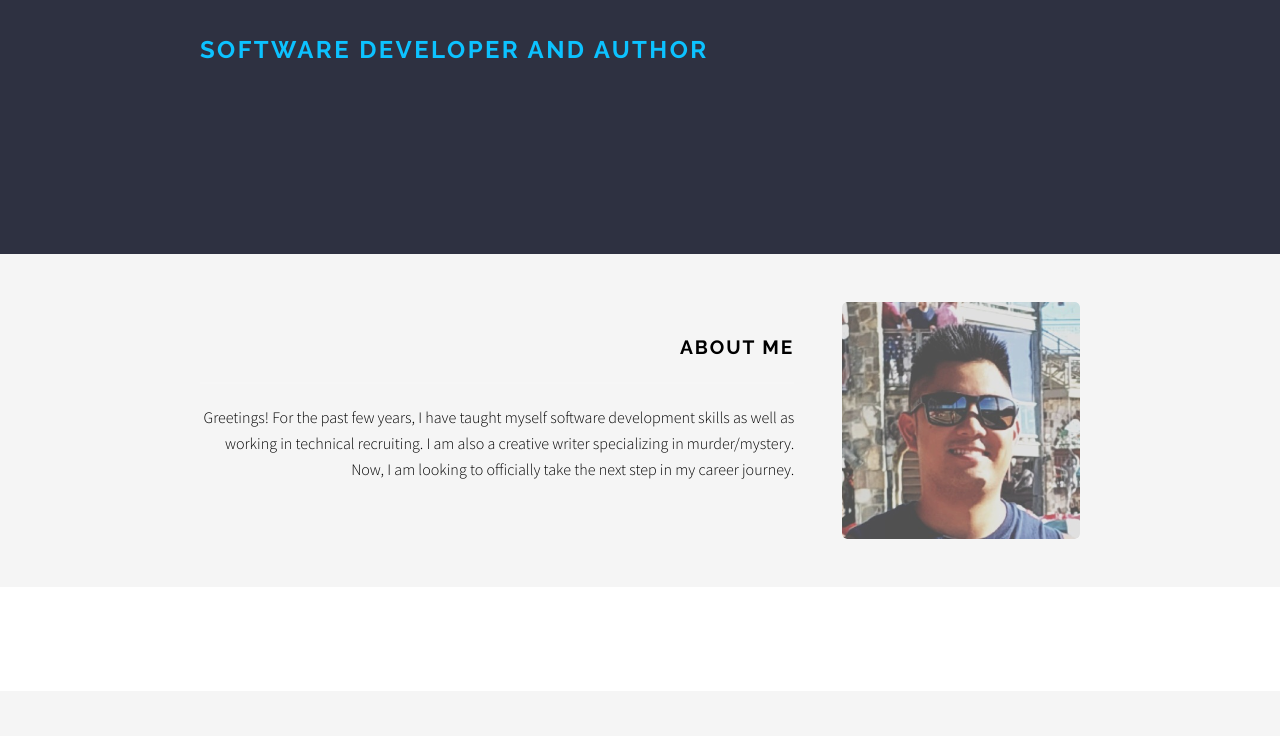
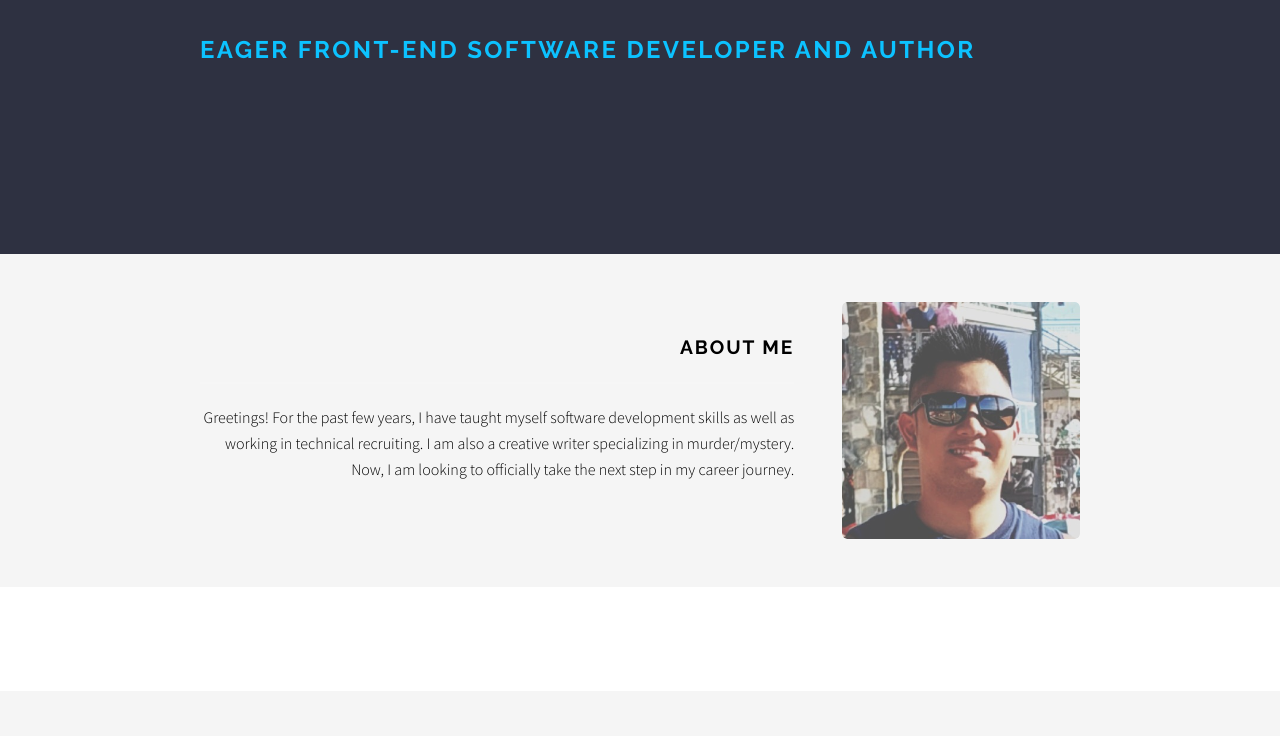
Before and after one commit to donanhnguyen/donanhnguyen.github.io, a plain HTML site: page index.html in a window 1280 px wide. Shown: the part 191-927 px from the top of the page. Drawn offline with nearby package versions, Linux system fonts and the light colour scheme.

Commit message:
edit headline

```diff
--- a/index.html
+++ b/index.html
@@ -20,7 +20,7 @@
 					<section id="banner">
 						<div class="inner">
 							<h2>DON ANH NGUYEN</h2>
-							<p>Software Developer and Author</p>
+							<p>Eager Front-End Software Developer and Author</p>
 						</div>
 					</section>
 
```
